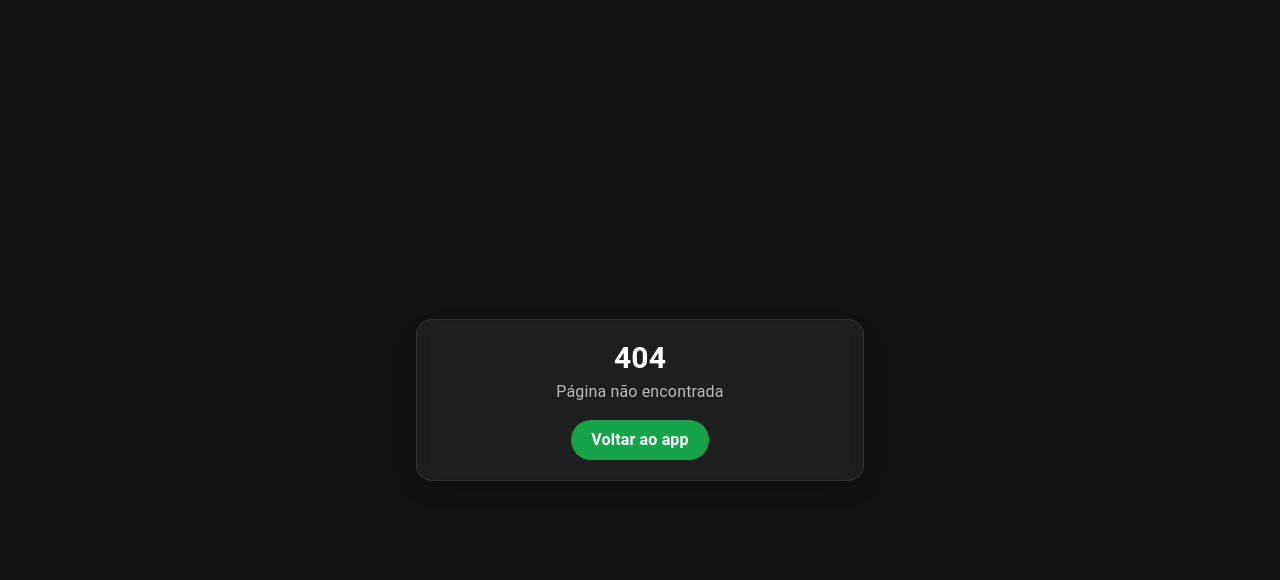
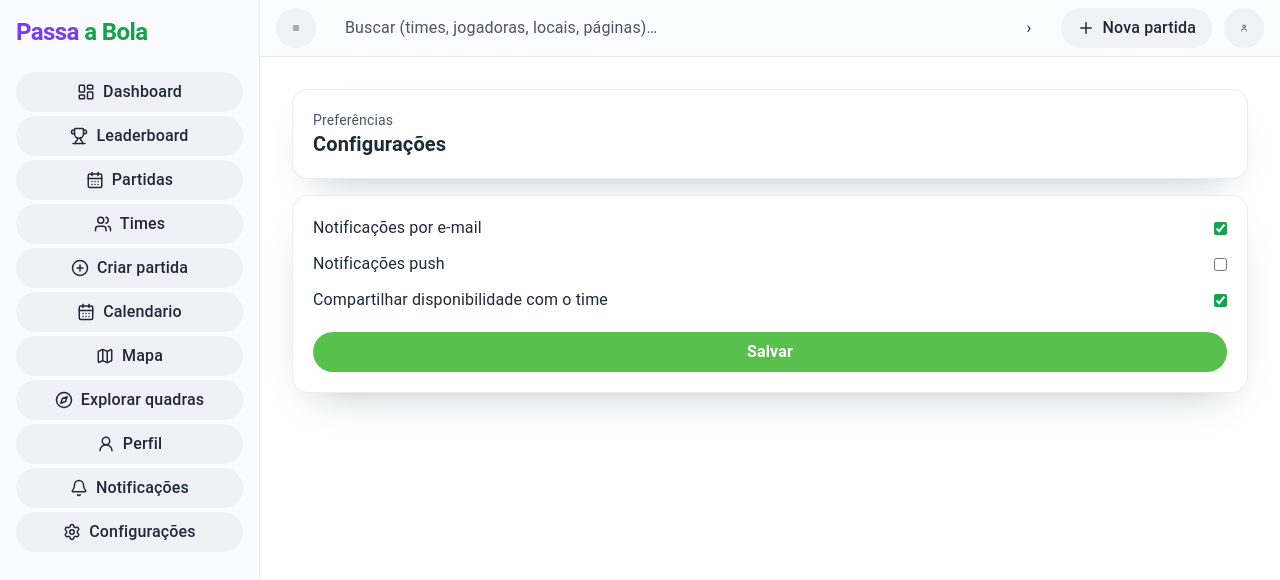
Before and after one commit to 404-Foundnt/Site-passa-bola, a React (Vite) app in the folder frontend/: page /app/settings in a window 1280 px wide. Before the commit this address had no page. Shown: the top 580 px of the page. Built offline with nearby package versions, Linux system fonts and the light colour scheme; sample sign-in values are in the browser's storage.

Commit message:
Arrumando o texto invisivel

```diff
--- a/frontend/src/App.jsx
+++ b/frontend/src/App.jsx
@@ -22,6 +22,8 @@ const Profile = lazy(() => import("./pages/Profile.jsx"));
 const Leaderboard = lazy(() => import("./pages/Leaderboard.jsx"));
 const Player = lazy(() => import("./pages/Player.jsx"));
 const NotFound = lazy(() => import("./pages/NotFound.jsx"));
+const Notifications = lazy(() => import("./pages/Notifications.jsx"));
+const Settings = lazy(() => import("./pages/Settings.jsx"));
 
 export default function App() {
   return (
@@ -55,6 +57,8 @@ export default function App() {
           <Route path="map" element={<MapPage />} />
           <Route path="explore" element={<Explore />} />
           <Route path="profile" element={<Profile />} />
+          <Route path="notifications" element={<Notifications />} />
+          <Route path="settings" element={<Settings />} />
         </Route>
 
         <Route path="home" element={<Navigate to="/" replace />} />
--- a/frontend/src/components/Header.jsx
+++ b/frontend/src/components/Header.jsx
@@ -68,7 +68,7 @@ export default function Header() {
       {mobileOpen && (
         <div className="fixed inset-0 z-50" role="dialog" aria-modal="true">
           <button className="absolute inset-0 bg-black/50" aria-label="Fechar menu" onClick={() => setMobileOpen(false)} />
-          <div className="absolute left-0 top-0 h-full w-72 max-w-[85vw] bg-[var(--bg-dark)] border-r border-white/10 shadow-xl p-4 flex flex-col">
+          <div className="absolute left-0 top-0 h-full w-72 max-w-[85vw] bg-[var(--bg)] border-r border-[var(--border-color)] shadow-xl p-4 flex flex-col">
             <div className="flex items-center justify-between mb-3">
               <div className="text-lg font-bold"><span className="text-pb-lilas">Passa</span> <span className="text-pb-verde">a Bola</span></div>
               <button className="btn btn-ghost rounded-full w-9 h-9 grid place-items-center" aria-label="Fechar" onClick={() => setMobileOpen(false)}>
@@ -86,7 +86,7 @@ export default function Header() {
                     key={item.to}
                     to={item.to}
                     end={item.end}
-                    className={({ isActive }) => `btn btn-ghost w-full justify-start gap-2 ${isActive ? "bg-pb-lilas/20 text-white" : "text-white/80"}`}
+                    className={({ isActive }) => `btn btn-ghost w-full justify-start gap-2 ${isActive ? "bg-pb-lilas/20 text-[var(--text-light)]" : "text-[var(--text-muted)]"}`}
                     onClick={() => setMobileOpen(false)}
                   >
                     <Icon size={18} />
--- a/frontend/src/index.css
+++ b/frontend/src/index.css
@@ -156,3 +156,15 @@ body {
 .map-popup .leaflet-popup-tip {
   background-color: #ffffff;
 }
+
+/* Map common white text utilities to light tokens when on light theme */
+.public-theme .text-white { color: var(--text-light) !important; }
+.public-theme .text-white\/95,
+.public-theme .text-white\/90,
+.public-theme .text-white\/85,
+.public-theme .text-white\/80 { color: var(--text-light) !important; }
+.public-theme .text-white\/70,
+.public-theme .text-white\/60,
+.public-theme .text-white\/50,
+.public-theme .text-white\/40,
+.public-theme .text-white\/30 { color: var(--text-muted) !important; }
--- /dev/null
+++ b/frontend/src/pages/Notifications.jsx
@@ -0,0 +1,25 @@
+export default function Notifications(){
+  const items = [
+    { id: 1, title: "Convite para amistoso", detail: "Panteras convidou seu time para jogo no sábado às 16:00." },
+    { id: 2, title: "Presença confirmada", detail: "Você confirmou presença no jogo de quarta às 20:00." },
+    { id: 3, title: "Nova mensagem", detail: "Secretaria: calendário atualizado para o mês." },
+  ];
+  return (
+    <div className="grid gap-4">
+      <div className="card">
+        <div className="text-sm text-[var(--text-muted)]">Notificações</div>
+        <h1 className="text-xl font-bold text-[var(--text-light)]">Caixa de entrada</h1>
+      </div>
+      <div className="card">
+        <ul className="divide-y divide-[var(--border-color)]">
+          {items.map((n) => (
+            <li key={n.id} className="py-3">
+              <div className="font-semibold text-[var(--text-light)]">{n.title}</div>
+              <div className="text-sm text-[var(--text-muted)]">{n.detail}</div>
+            </li>
+          ))}
+        </ul>
+      </div>
+    </div>
+  );
+}
--- /dev/null
+++ b/frontend/src/pages/Settings.jsx
@@ -0,0 +1,25 @@
+export default function Settings(){
+  return (
+    <div className="grid gap-4">
+      <div className="card">
+        <div className="text-sm text-[var(--text-muted)]">Preferências</div>
+        <h1 className="text-xl font-bold text-[var(--text-light)]">Configurações</h1>
+      </div>
+      <div className="card grid gap-3">
+        <label className="flex items-center justify-between">
+          <span className="text-[var(--text-light)]">Notificações por e-mail</span>
+          <input type="checkbox" defaultChecked className="accent-pb-verde" />
+        </label>
+        <label className="flex items-center justify-between">
+          <span className="text-[var(--text-light)]">Notificações push</span>
+          <input type="checkbox" className="accent-pb-verde" />
+        </label>
+        <label className="flex items-center justify-between">
+          <span className="text-[var(--text-light)]">Compartilhar disponibilidade com o time</span>
+          <input type="checkbox" defaultChecked className="accent-pb-verde" />
+        </label>
+        <button className="btn-primary mt-2 self-start">Salvar</button>
+      </div>
+    </div>
+  );
+}
```
